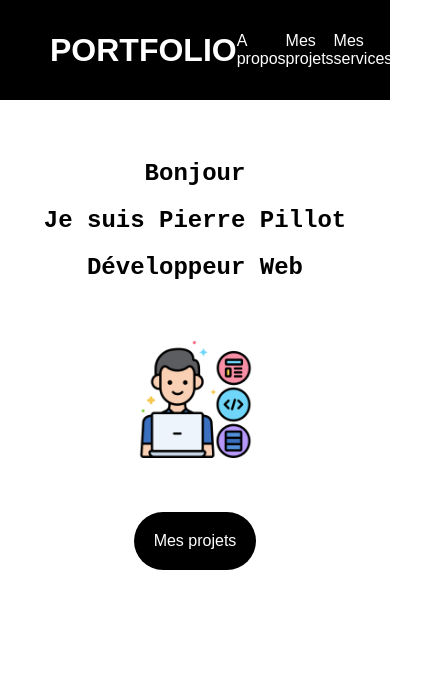
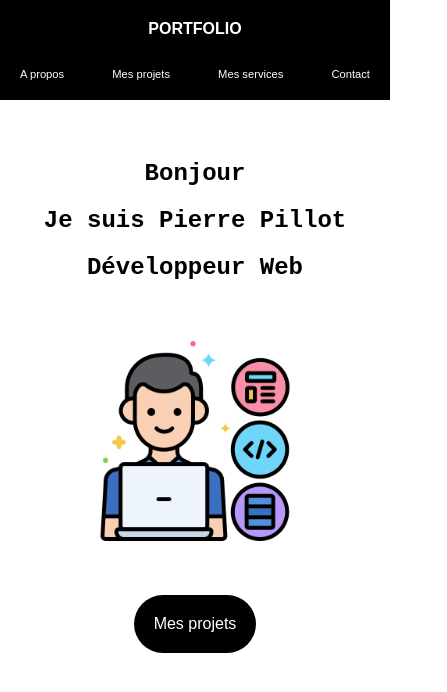
Before and after one commit to Oleome/Projet_8_Portfolio, a React app in the folder portfolio/: page / in a window 390 px wide. Shown: the whole page, 447 px wide, since content can reach past the window. Built offline with nearby package versions, Linux system fonts and the light colour scheme; some packages are replaced by stand-ins of ours.

Commit message:
header et home responsive

```diff
--- a/portfolio/src/layout/Header/header.scss
+++ b/portfolio/src/layout/Header/header.scss
@@ -8,6 +8,11 @@ header {
     background-color: black;
     color: white;
 
+    @media screen and (max-width: 900px) {
+        flex-direction: column;
+        padding: 20px 20px;
+    }
+
     .logo {
         top: 0;
         left: 10px;
@@ -15,6 +20,14 @@ header {
         font-weight: bold;
         font-size: 2rem;
         text-decoration: none;
+
+        @media screen and (max-width: 900px) {
+            font-size: 1.5rem;
+        }
+
+        @media screen and (max-width: 650px) {
+            font-size: 1rem;
+        }
     }
 
     .nav {
@@ -25,9 +38,25 @@ header {
         list-style: none;
         justify-content: space-between;
 
+        @media screen and (max-width: 900px) {
+            width: 80%;
+        }
+
+        @media screen and (max-width: 900px) {
+            width: 100%;
+        }
+
         &--link {
             text-decoration: none;
             color: white;
+
+            @media screen and (max-width: 900px) {
+                font-size: .9rem;
+            }
+
+            @media screen and (max-width: 650px) {
+                font-size: .7rem;
+            }
 
             &.active {
                 text-decoration: underline;
--- a/portfolio/src/styles/global.scss
+++ b/portfolio/src/styles/global.scss
@@ -7,9 +7,5 @@ body {
     background-color: #fff;
     margin: auto;
     padding: 0;
-    min-width: 290px;
+    min-width: 300px;
 }
-
-html {
-    scroll-behavior: smooth;
-}
--- a/portfolio/src/styles/home.scss
+++ b/portfolio/src/styles/home.scss
@@ -58,6 +58,7 @@
     width: 30%;
     height: auto;
     margin-bottom: 50px;
+    min-width: 200px;
 
     img {
       width: 100%;
```
